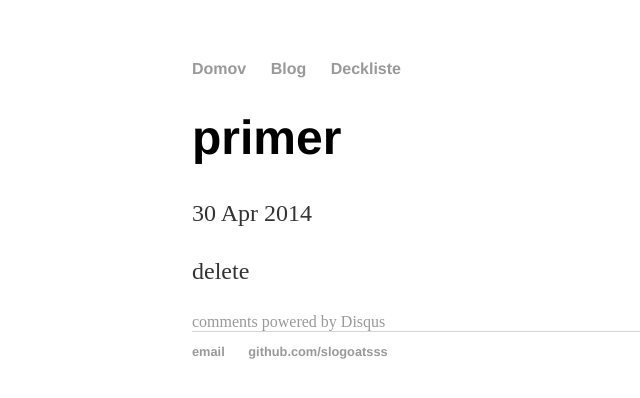
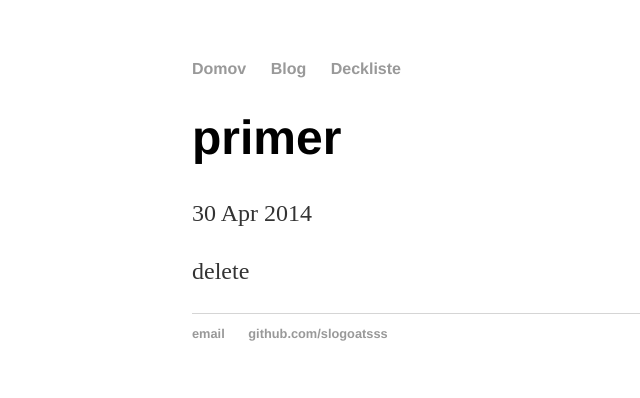
Before and after one commit to slogoatsss/slogoatsss.github.io, a Jekyll site: the page built from _posts/2014-04-30-hank-quinlan-site-launched.md, in a window 1280 px wide. Shown: the top 398 px of the page, without its empty margins (0-640 px from the left). Built offline with Jekyll 4.4.1, drawn with Linux system fonts in a browser that asks for light colours; comment, search, counter and statistics services are not loaded.

Commit message:
Update post.html

```diff
--- a/_layouts/post.html
+++ b/_layouts/post.html
@@ -7,8 +7,3 @@ layout: default
 <div class="post">
   {{ content }}
 </div>
-
-<!-- Post comments -->
-<div class="comments">
-				{% include disqus.html %}
-</div>
```
